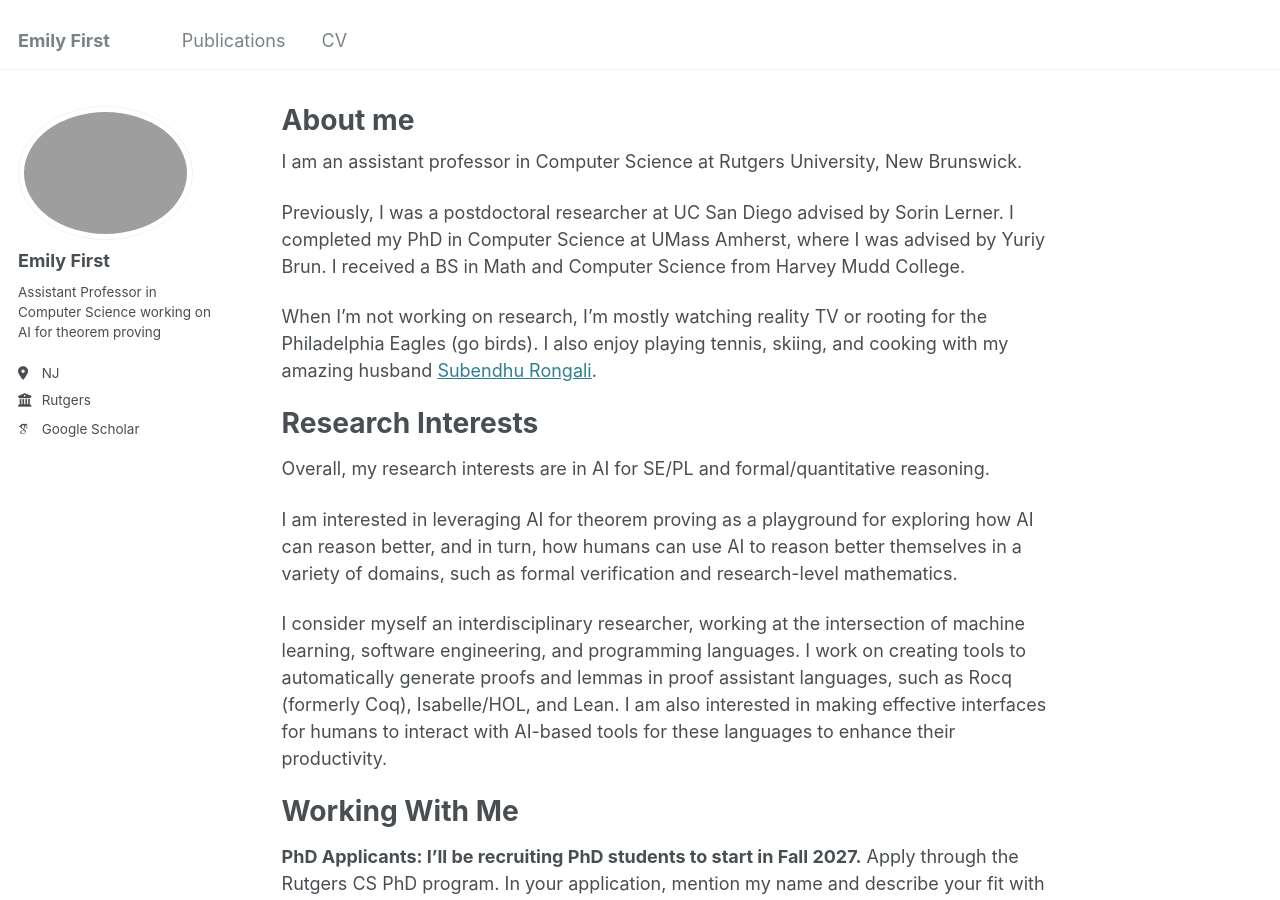
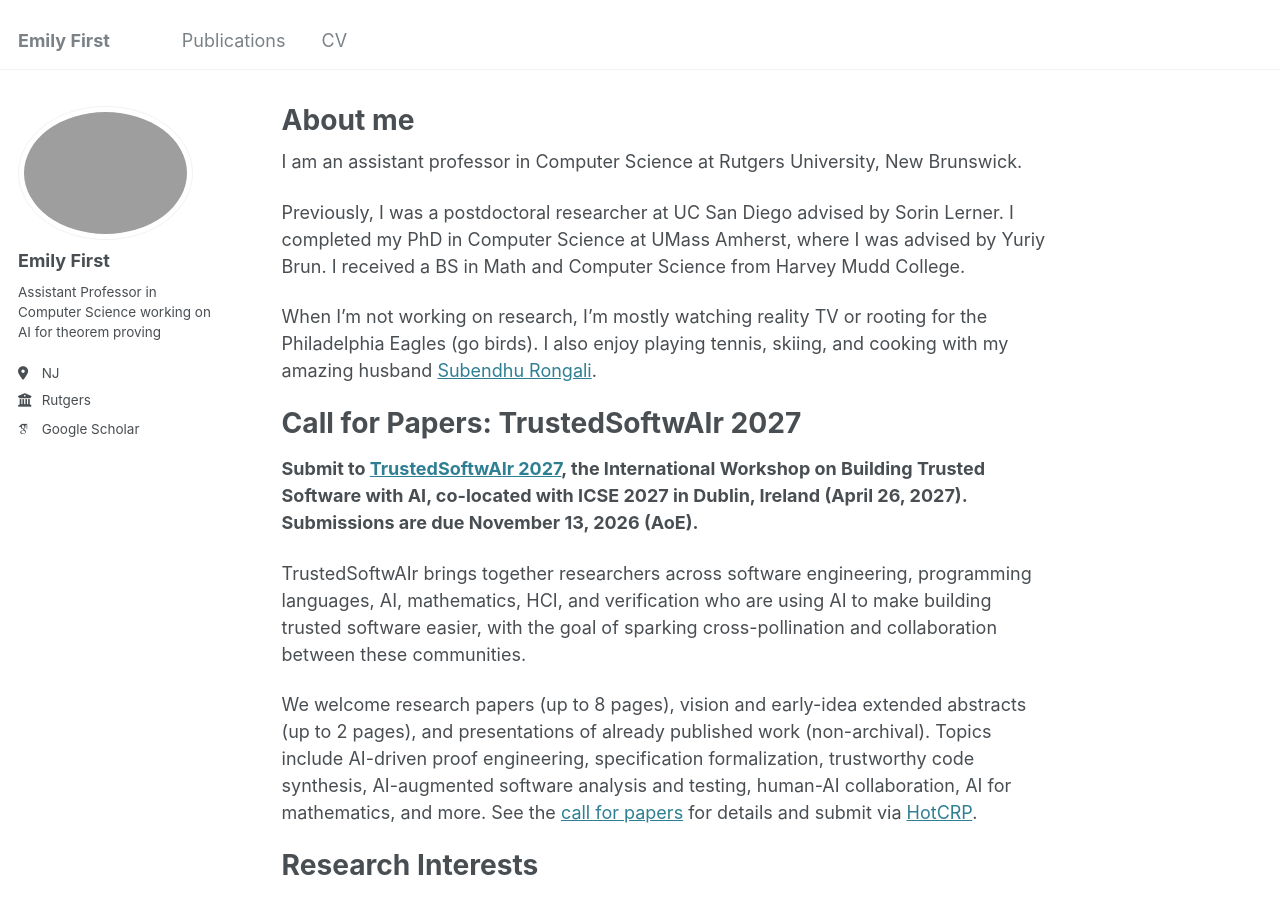
Before and after one commit to efirst/efirst.github.io, a Jekyll site: the page built from _pages/about.md, in a window 1280 px wide and 900 px high. Built offline with Jekyll 4.4.1, drawn with Linux system fonts in a browser that asks for light colours; some web fonts are replaced.

Commit message:
Add TrustedSoftwAIr 2027 call for papers to homepage
Co-Authored-By: Claude Opus 5.5 <noreply@anthropic.com>

```diff
--- a/_pages/about.md
+++ b/_pages/about.md
@@ -12,6 +12,15 @@ I am an assistant professor in Computer Science at Rutgers University, New Bruns
 Previously, I was a postdoctoral researcher at UC San Diego advised by Sorin Lerner. I completed my PhD in Computer Science at UMass Amherst, where I was advised by Yuriy Brun. I received a BS in Math and Computer Science from Harvey Mudd College.
 
 When I'm not working on research, I'm mostly watching reality TV or rooting for the Philadelphia Eagles (go birds). I also enjoy playing tennis, skiing, and cooking with my amazing husband [Subendhu Rongali](https://subendhurongali.netlify.app/).
+
+Call for Papers: TrustedSoftwAIr 2027
+======
+**Submit to [TrustedSoftwAIr 2027](https://trustedsoftwair.github.io/), the International Workshop on Building Trusted Software with AI, co-located with ICSE 2027 in Dublin, Ireland (April 26, 2027). Submissions are due November 13, 2026 (AoE).**
+
+TrustedSoftwAIr brings together researchers across software engineering, programming languages, AI, mathematics, HCI, and verification who are using AI to make building trusted software easier, with the goal of sparking cross-pollination and collaboration between these communities.
+
+We welcome research papers (up to 8 pages), vision and early-idea extended abstracts (up to 2 pages), and presentations of already published work (non-archival). Topics include AI-driven proof engineering, specification formalization, trustworthy code synthesis, AI-augmented software analysis and testing, human-AI collaboration, AI for mathematics, and more. See the [call for papers](https://trustedsoftwair.github.io/cfp) for details and submit via [HotCRP](https://icse2027-trustedsoftwair.hotcrp.com/).
+
 
 Research Interests
 ======
```
